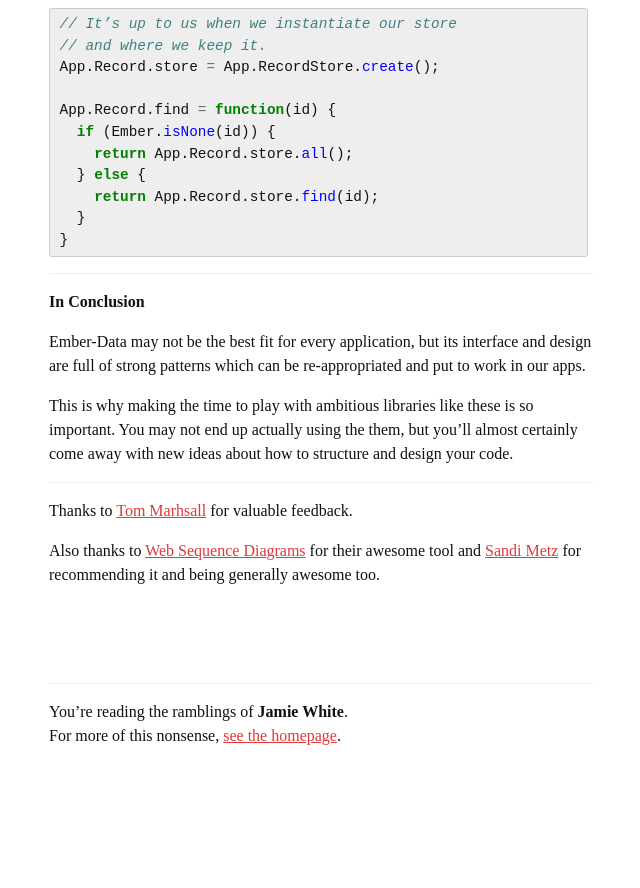
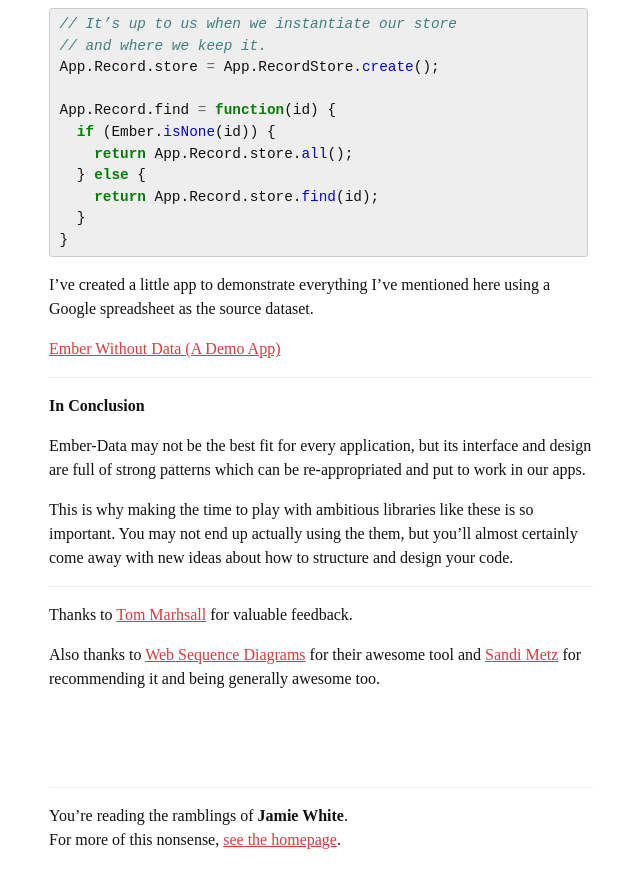
Before and after one commit to jgwhite/jgwhite.github.io, a Jekyll site: the page built from _posts/2013-04-29-ember-without-data.md, in a window 1280 px wide and 900 px high, scrolled down 5054 px. Shown: the top 888 px of the window, without its empty margins (319-959 px from the left). Built offline with Jekyll 4.4.1, drawn with Linux system fonts in a browser that asks for light colours; some web fonts are replaced; Markdown is read by kramdown in place of the engine named in the settings; before the commit the page ends 5850 px from its top, so only the background shows below that.

Commit message:
Link to demo app

````diff
--- a/_posts/2013-04-29-ember-without-data.md
+++ b/_posts/2013-04-29-ember-without-data.md
@@ -233,6 +233,11 @@
 }
 ```
 
+I’ve created a little app to demonstrate everything I’ve mentioned here
+using a Google spreadsheet as the source dataset.
+
+[Ember Without Data (A Demo App)](http://jgwhite.co.uk/ember-without-data)
+
 ---
 
 ## In Conclusion
````
